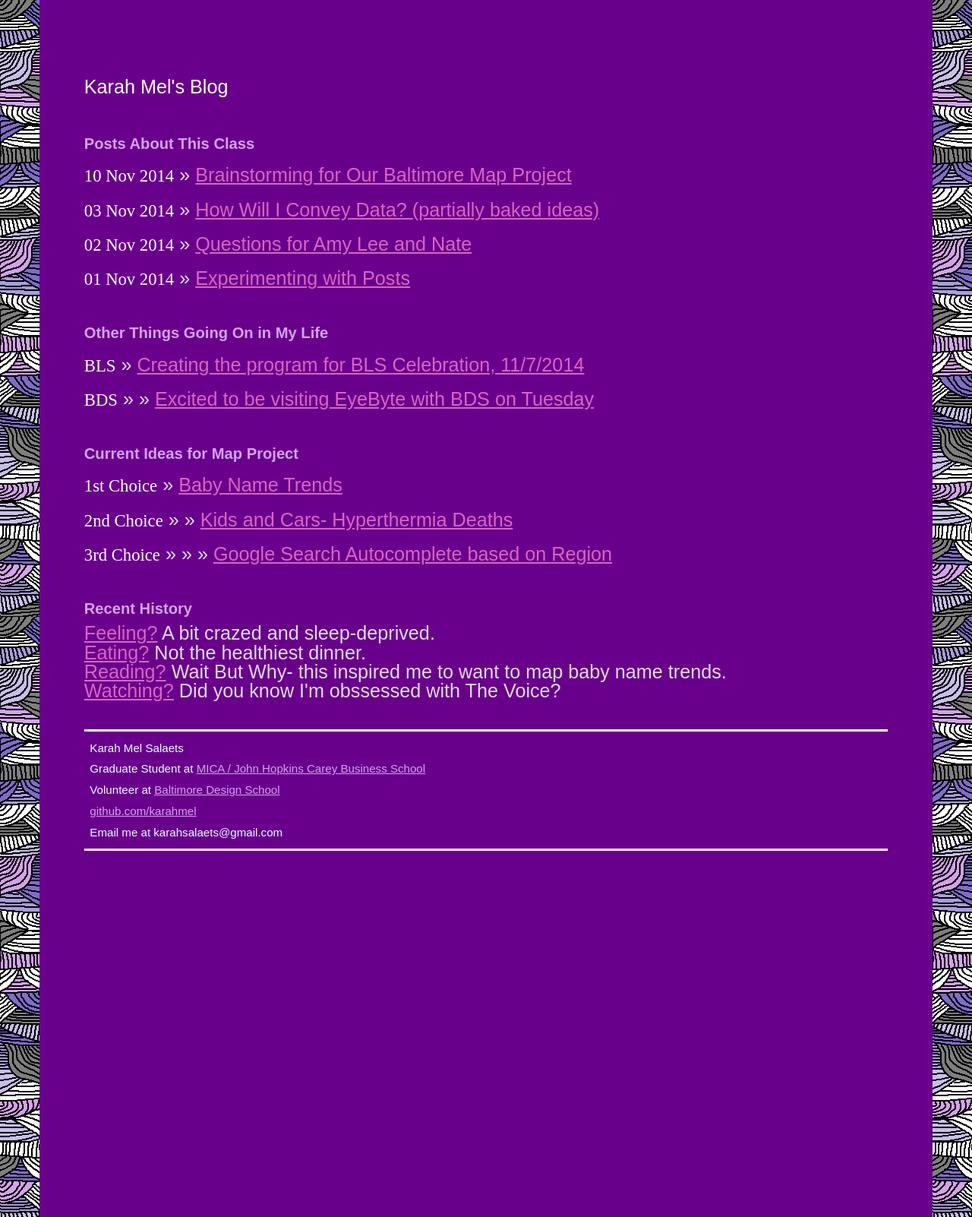
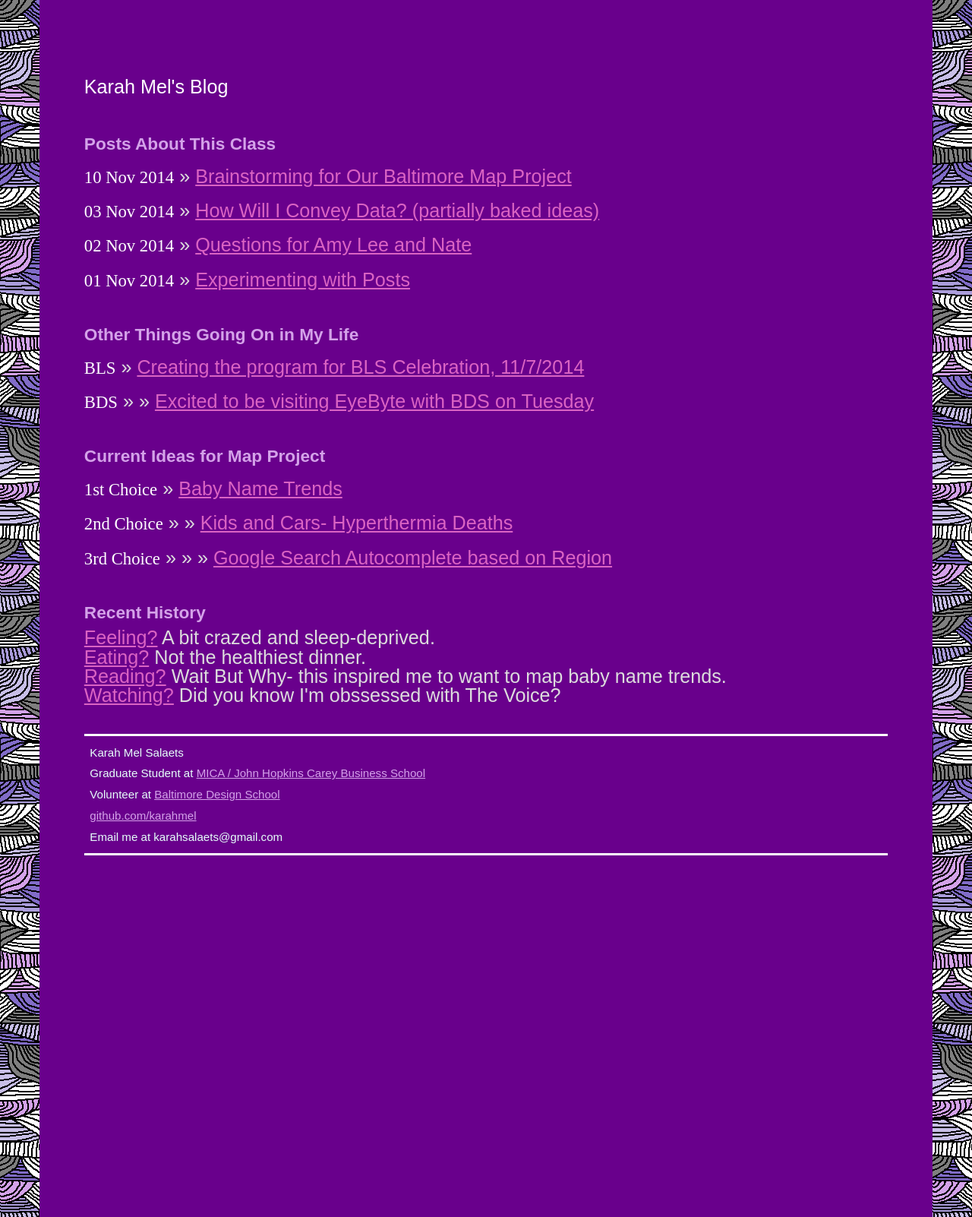
Before and after one commit to Karahmel/Blog, a Jekyll site: the page built from index.html, in a window 1280 px wide. Shown: the whole page at 76% size. Built offline with Jekyll 4.4.1, drawn with Linux system fonts in a browser that asks for light colours; Markdown is read by kramdown in place of the engine named in the settings.

Commit message:
Update screen.css

```diff
--- a/css/screen.css
+++ b/css/screen.css
@@ -26,8 +26,8 @@ body {
 }
 
 h1, h2, h3, h4, h5, h6 {
-  font-size: 80%;
-   line-height: 100%;
+  font-size: 90%;
+   line-height: 90%;
   color: #d4a2e9;
 }
 
```
